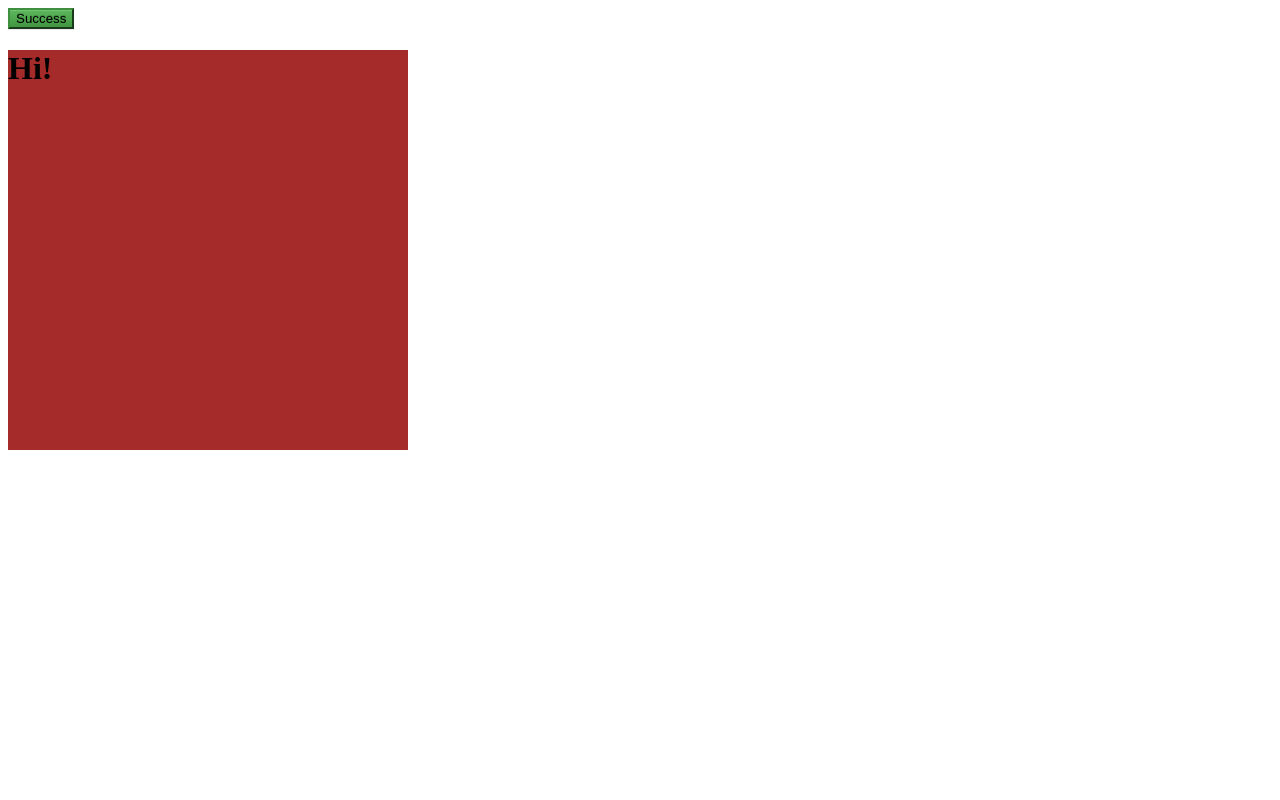
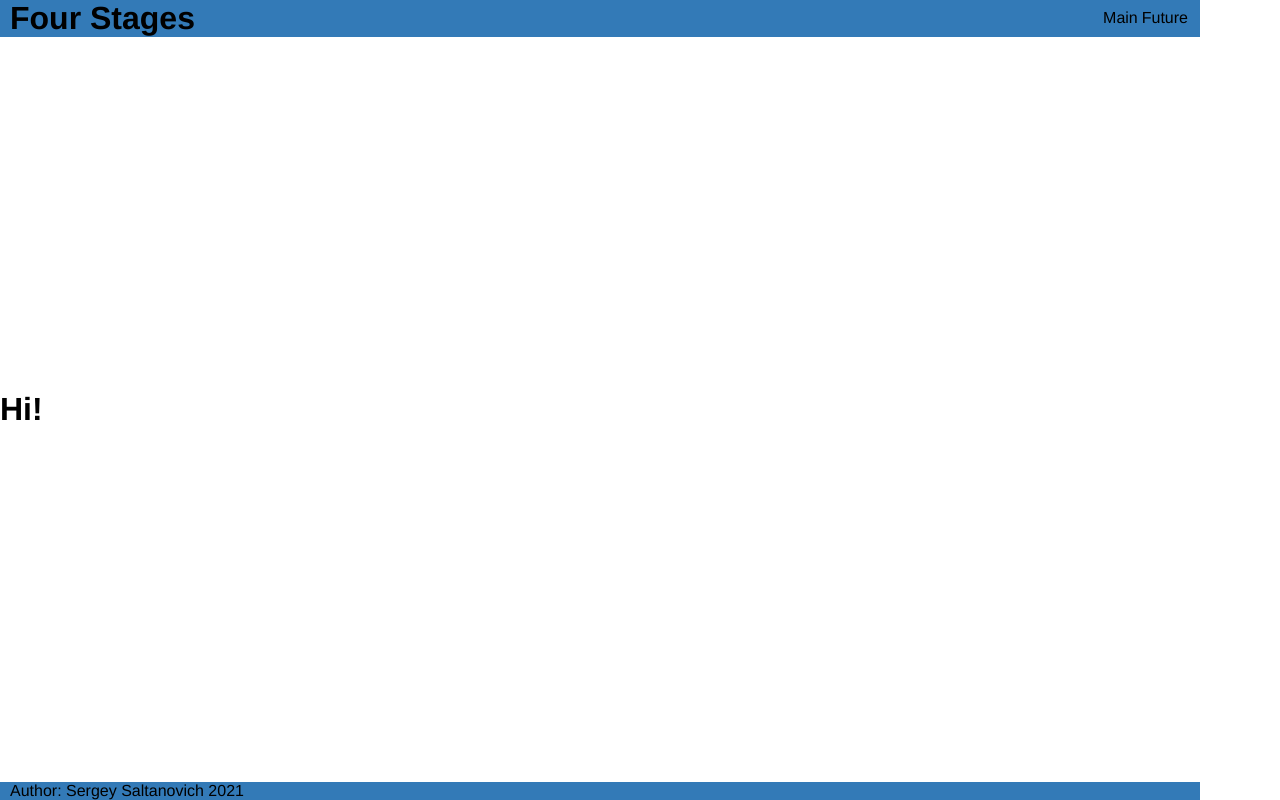
Before and after one commit to Srr233/FoStages, a React app: page / in a window 1280 px wide. Built offline with nearby package versions, Linux system fonts and the light colour scheme.

Commit message:
feat: add header and footer

```diff
--- a/index.html
+++ b/index.html
@@ -3,16 +3,28 @@
 <head>
   <meta charset="UTF-8">
   <meta name="viewport" content="width=device-width, initial-scale=1.0">
-  <link rel="stylesheet" href="https://maxcdn.bootstrapcdn.com/bootstrap/3.3.7/css/bootstrap-theme.min.css"
-    integrity="sha384-rHyoN1iRsVXV4nD0JutlnGaslCJuC7uwjduW9SVrLvRYooPp2bWYgmgJQIXwl/Sp" crossorigin="anonymous">
   <title>Four Stages</title>
 </head>
 <body>
-  <header></header>
+  <header class="header">
+    <div class="container">
+      <h1>Four Stages</h1>
+      <nav>
+        <ul>
+          <li><a href="#">Main</a></li>
+          <li><a href="#">Future</a></li>
+        </ul>
+      </nav>
+    </div>
+  </header>
   <main>
-    <button type="button" class="btn btn-success">Success</button>
     <div id="root"></div>
   </main>
-  <footer></footer>
+  <footer class="footer">
+    <div class="container">
+      Author: <a href="https://github.com/Srr233">Sergey Saltanovich</a>
+      2021
+    </div>
+  </footer>
 </body>
 </html>
--- a/src/js/index.jsx
+++ b/src/js/index.jsx
@@ -1,4 +1,4 @@
-import '../sass/index.scss';
+import '../styles/index.scss';
 
 import React from 'react';
 import { render } from 'react-dom';
--- a/src/sass/index.scss
+++ /dev/null
@@ -1,5 +0,0 @@
-div {
-  background-color: brown;
-  width: 400px;
-  height: 400px;
-}
--- /dev/null
+++ b/src/styles/index.scss
@@ -0,0 +1,11 @@
+@import './css/normalize.css';
+
+// base
+@import './sass/base/base.scss';
+
+// container
+@import './sass/container.scss';
+
+//components
+@import './sass/components/header.scss';
+@import './sass/components/footer.scss';
--- /dev/null
+++ b/src/styles/sass/base/base.scss
@@ -0,0 +1,5 @@
+$brand-primary: darken(#428bca, 6.5%);
+$brand-success: #5cb85c;
+$brand-info:    #5bc0de;
+$brand-warning: #f0ad4e;
+$brand-danger:  #d9534f;
--- /dev/null
+++ b/src/styles/sass/components/footer.scss
@@ -0,0 +1,5 @@
+.footer {
+  .container {
+    background-color: $brand-primary;
+  }
+}
--- /dev/null
+++ b/src/styles/sass/components/header.scss
@@ -0,0 +1,14 @@
+.header {
+  .container {
+    display: flex;
+    justify-content: space-between;
+    align-items: center;
+    background-color: $brand-primary;
+  }
+  ul {
+    display: flex;
+  }
+  li {
+    padding: 0 2px;
+  }
+}
--- /dev/null
+++ b/src/styles/sass/container.scss
@@ -0,0 +1,14 @@
+* {
+  outline: none!important;
+  font-family:  "Helvetica Neue", Helvetica, Arial, sans-serif;
+}
+body {
+  height: 100vh;
+  display: flex;
+  flex-direction: column;
+  justify-content: space-between;
+}
+.container {
+  padding: 0 10px;
+  max-width: 1200px;
+}
```
Also changed, not shown: src/styles/css/normalize.css (added).
